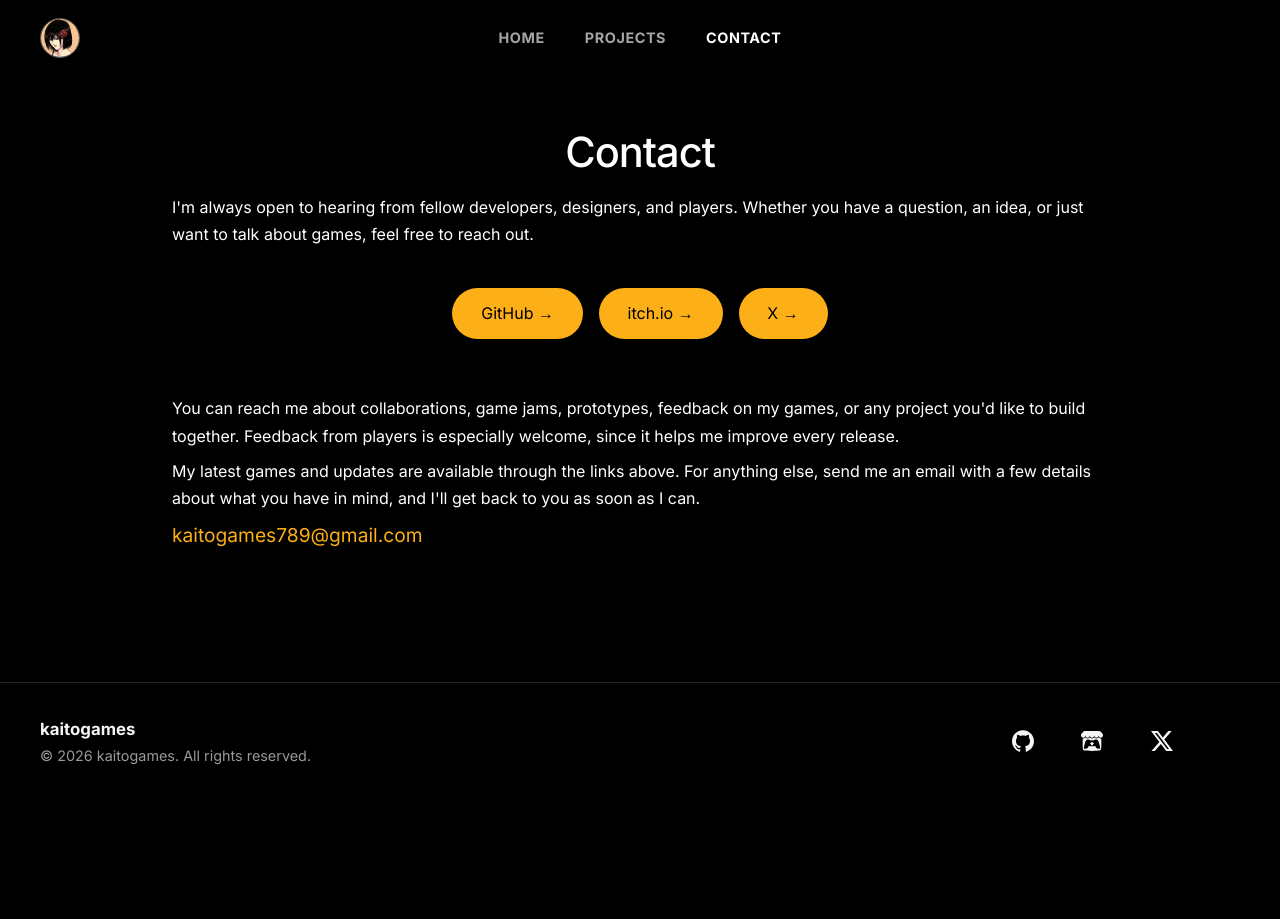
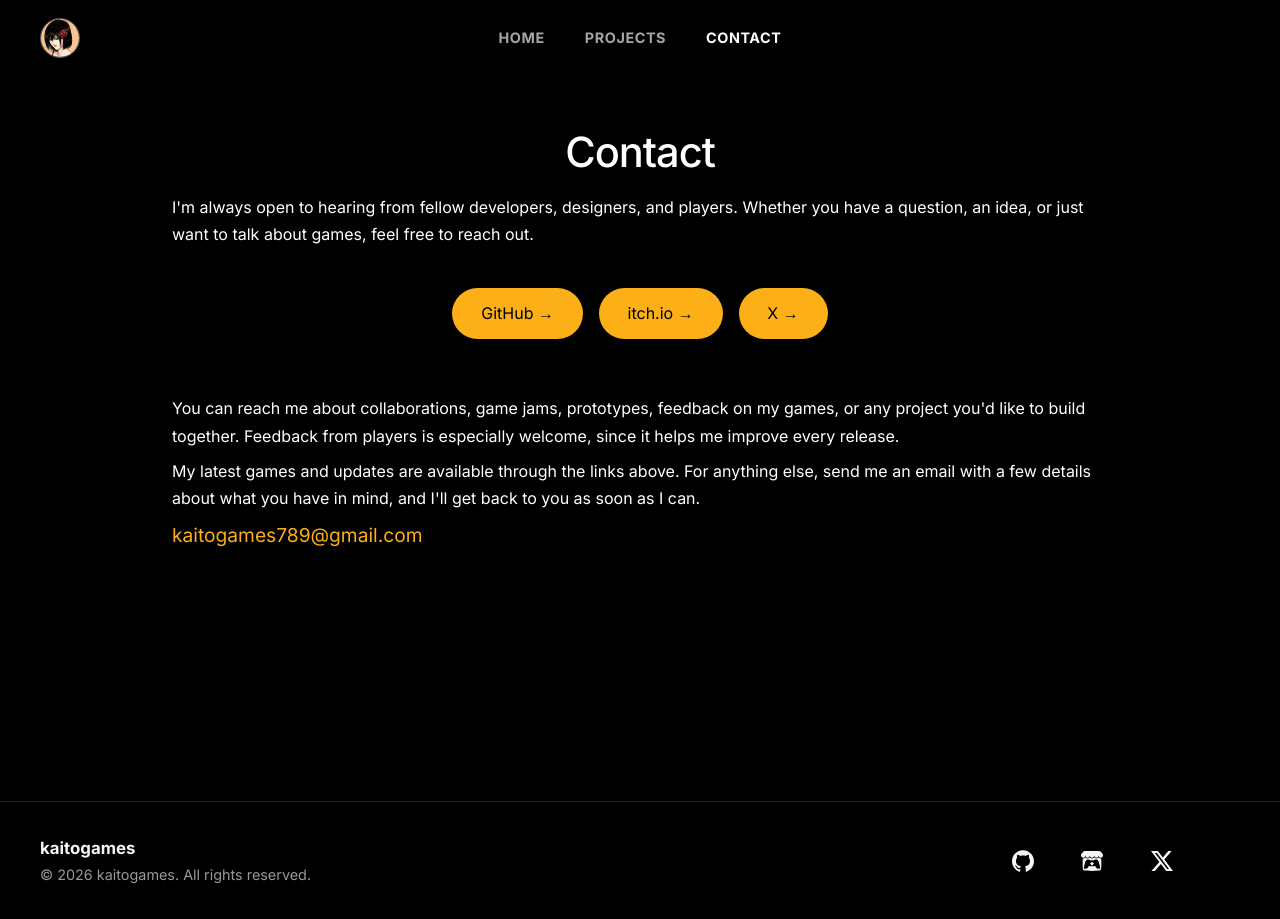
Before and after one commit to kaitogames/kaitogamesportfolio, a React (Vite) app: page /contact in a window 1280 px wide. Before the commit the page ends 800 px from the top, so only its background shows below. Built offline with nearby package versions, Linux system fonts and the light colour scheme.

Commit message:
scroll bar update

```diff
--- a/src/index.css
+++ b/src/index.css
@@ -1,4 +1,3 @@
-
 @import url('https://fonts.googleapis.com/css2?family=Inter:wght@400;500;600;700&display=swap');
 
 :root {
@@ -22,8 +21,9 @@
 
 html {
   scroll-behavior: smooth;
-  scrollbar-color: #fcaf17 #000000;
+  scrollbar-color: #fcaf17 #141414;
   scrollbar-width: thin;
+  overflow-y: scroll;
 }
 
 body {
@@ -259,6 +259,8 @@ section.portfolio-page {
   text-align: center;
   font-family: var(--font-body);
   font-weight: 400;
+  /* Slightly taller than the screen so the scrollbar thumb always shows */
+  min-height: calc(100vh + 1px);
 }
 
 .contact-page h1,
@@ -307,7 +309,7 @@ section.portfolio-page {
 }
 
 ::-webkit-scrollbar-track {
-  background: #000000;
+  background: #141414;
 }
 
 ::-webkit-scrollbar-thumb {
@@ -355,29 +357,4 @@ section.portfolio-page {
   .contact-page {
     padding-top: 7rem;
   }
-
-  html {
-  overflow-y: scroll;
 }
-
-  .games-heading,
-  .programming-heading {
-    font-size: 2.2rem;
-  }
-
-/* Games and Programming headings */
-/* Games and Programming headings — match Projects */
-/* Games and Programming headings — styled like Projects */
-.games-heading,
-.programming-heading {
-  text-align: left;
-  font-size: clamp(1.6rem, 4vw, 2.2rem);
-  color: #ffffff;
-  margin-bottom: 1.5rem;
-  font-family: var(--font-body);
-  font-weight: 400;
-  letter-spacing: normal;
-  line-height: normal;
-}
-
-}
```
